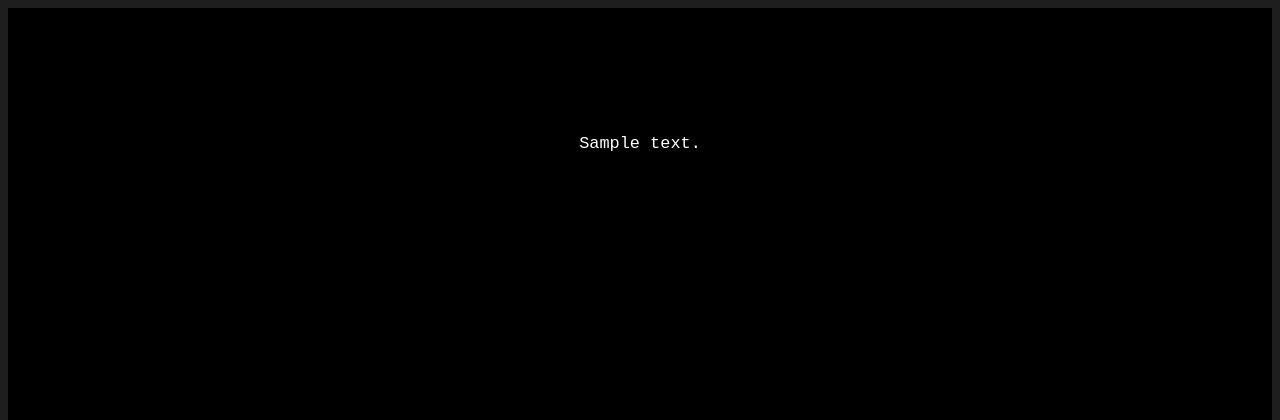
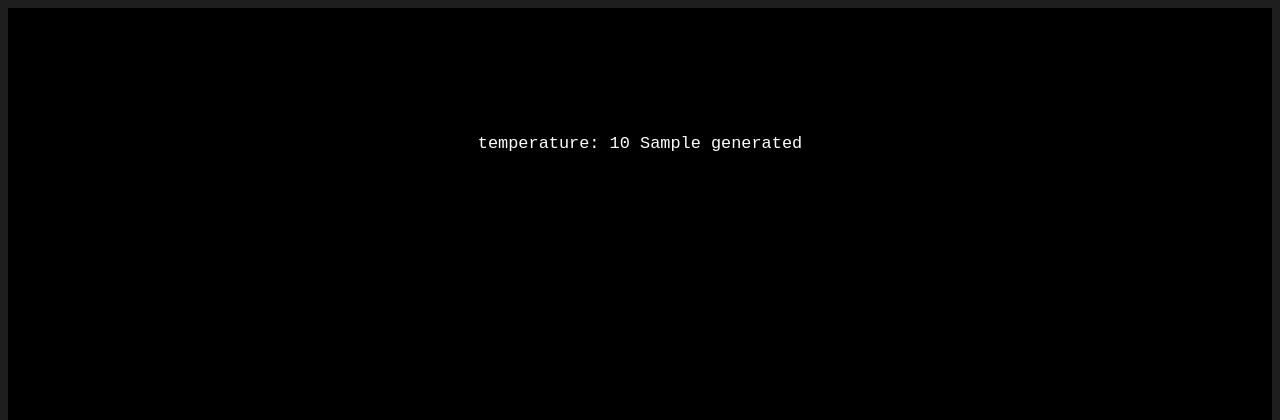
Before and after one commit to Piotrekszmel/Text-Generation-RNN, a Flask app: template templates/text_generation.html in a window 1280 px wide. Shown: the top 420 px of the page. Run offline with Flask 2, Linux system fonts and the light colour scheme; the template is opened without the code that fills it: most values are stand-ins (such as "Sample title", 1, 10 or a date in 2020).

Commit message:
changed style of printing out generated text

```diff
--- a/app.py
+++ b/app.py
@@ -49,7 +49,7 @@ def read_file():
             )
         gens = train_gen.generate_samples(n=n_samples, max_gen_length=max_length, temperatures=temps, return_as_list=True, prefix=prefix)
         print(gens)
-        return render_template("text_generation.html", generated=gens)
+        return render_template("text_generation.html", generated=gens, temps=temps)
     except Exception as e:
         return render_template("index.html", error=e)
 
--- a/templates/index.html
+++ b/templates/index.html
@@ -38,15 +38,15 @@
                     <input type="text" name="max_length" style="font-size: 1.3em; width: 20em;" placeholder="1000">
                 </div>
 
-                <br><br><div class="outer">
+                <div class="outer">
                     <p>TEMPERATURES:</p>
                 </div>
                 <div class="outer">
                     <input type="text" name="temperatures" style="font-size: 1.3em; width: 20em;" placeholder="0.2, 0.4, 0.8, 1">
                 </div>
 
-                <br><br><div class="outer">
-                    <p>NUMBER OF SAMPLES:</p>
+                <div class="outer">
+                    <p>NUMBER OF SAMPLES PER TEMPERATURE:</p>
                 </div>
                 <div class="outer">
                     <input type="text" name="samples" style="font-size: 1.3em; width: 20em;" placeholder="1">
--- a/templates/text_generation.html
+++ b/templates/text_generation.html
@@ -7,10 +7,12 @@
     </head>
     <body style="background-color: black;">
         <p class="center" style="padding-top: 10%; color: white;">
-            {% for text in generated %}
-                {% for t in text %}
-                    {{ t }} <br/><br/>
+            {% for temp in temps %}
+                temperature: {{temp}}
+                {% for text in generated[loop.index0] %}
+                    {{text}} <br/>
                 {% endfor %}
+                <br/><br/>
             {% endfor %}
         </p>
     </body>
```
